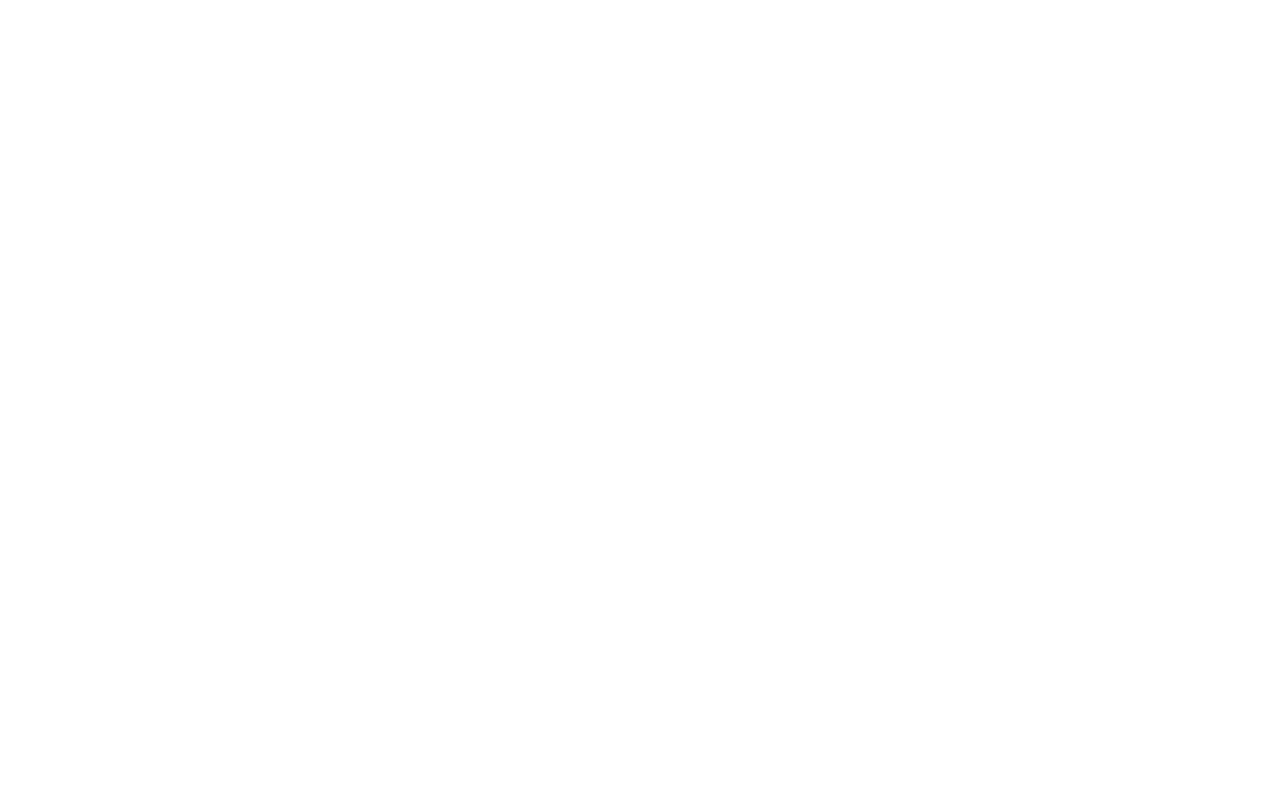
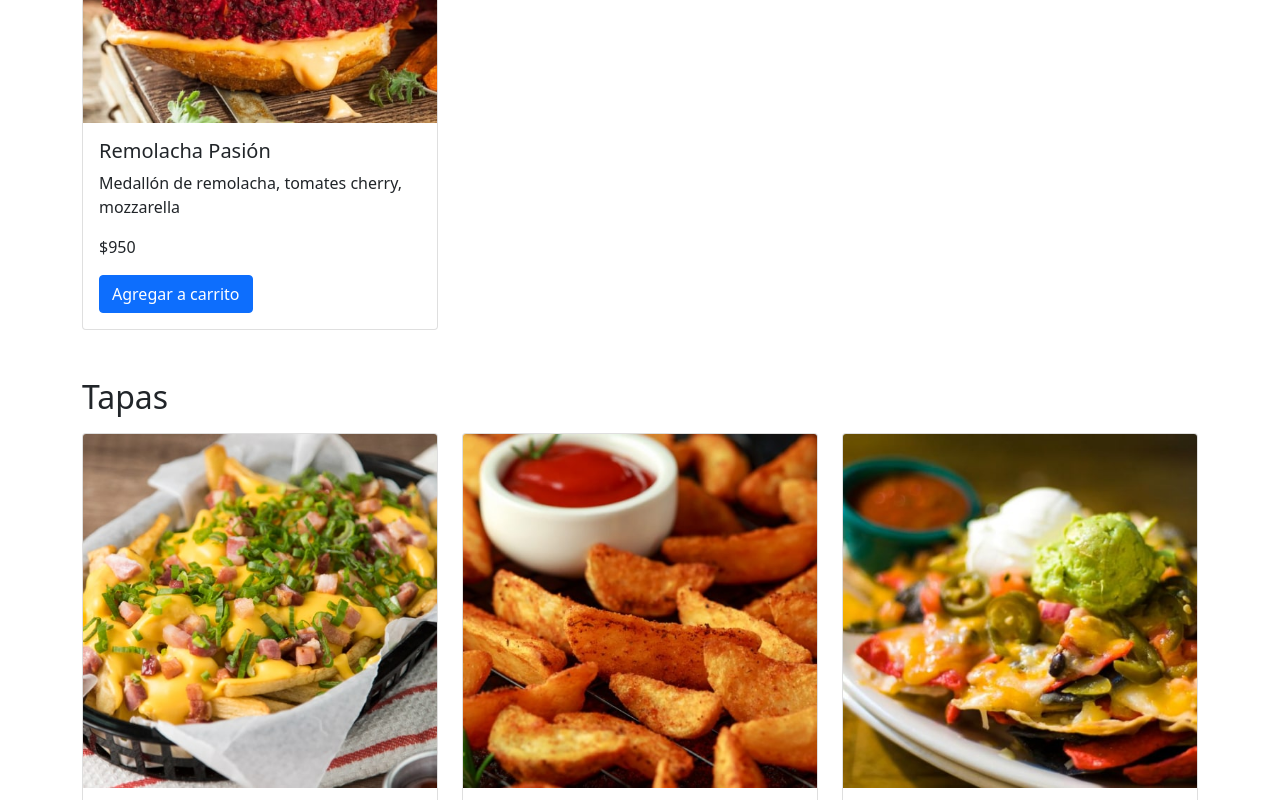
Before and after one commit to pazspera/coderhouse-vue2, a Vue app in the folder primera-entrega/: page / in a window 1280 px wide. Shown: the part 920-1720 px from the top of the page. Before the commit the page ends 800 px from the top, so only its background shows below. Built offline with nearby package versions, Linux system fonts and the light colour scheme.

Commit message:
dividí el array de productos en categorías usando filterProducts()

```diff
--- a/primera-entrega/src/App.vue
+++ b/primera-entrega/src/App.vue
@@ -3,17 +3,17 @@
     <!-- <img alt="Vue logo" src="./assets/logo.png" /> -->
     <section class="container my-5">
       <h2 class="mb-3">Hamburguesas</h2>
-      <ProductCard :products="products.hamburgers" />
+      <ProductCard :products="hamburgers" />
     </section>
 
     <section class="container my-5">
       <h2 class="mb-3">Tapas</h2>
-      <ProductCard :products="products.tapas" />
+      <ProductCard :products="tapas" />
     </section>
 
     <section class="container my-5">
       <h2 class="mb-3">Bebidas</h2>
-      <ProductCard :products="products.drinks" />
+      <ProductCard :products="drinks" />
     </section>
   </main>
 </template>
@@ -25,6 +25,13 @@
   name: "App",
   components: {
     ProductCard,
+  },
+  mounted() {
+    // a la carga del documento se dividen los datos de products en categorías,
+    // así se pueden mostrar en el DOM en base a cada categoría
+    this.hamburgers = this.filterProducts(this.products, "hamburgers");
+    this.tapas = this.filterProducts(this.products, "tapas");
+    this.drinks = this.filterProducts(this.products, "drinks");
   },
   data() {
     return {
@@ -129,6 +136,9 @@
           category: "drinks",
         },
       ],
+      hamburgers: [],
+      tapas: [],
+      drinks: []
     };
   },
   methods: {
```
